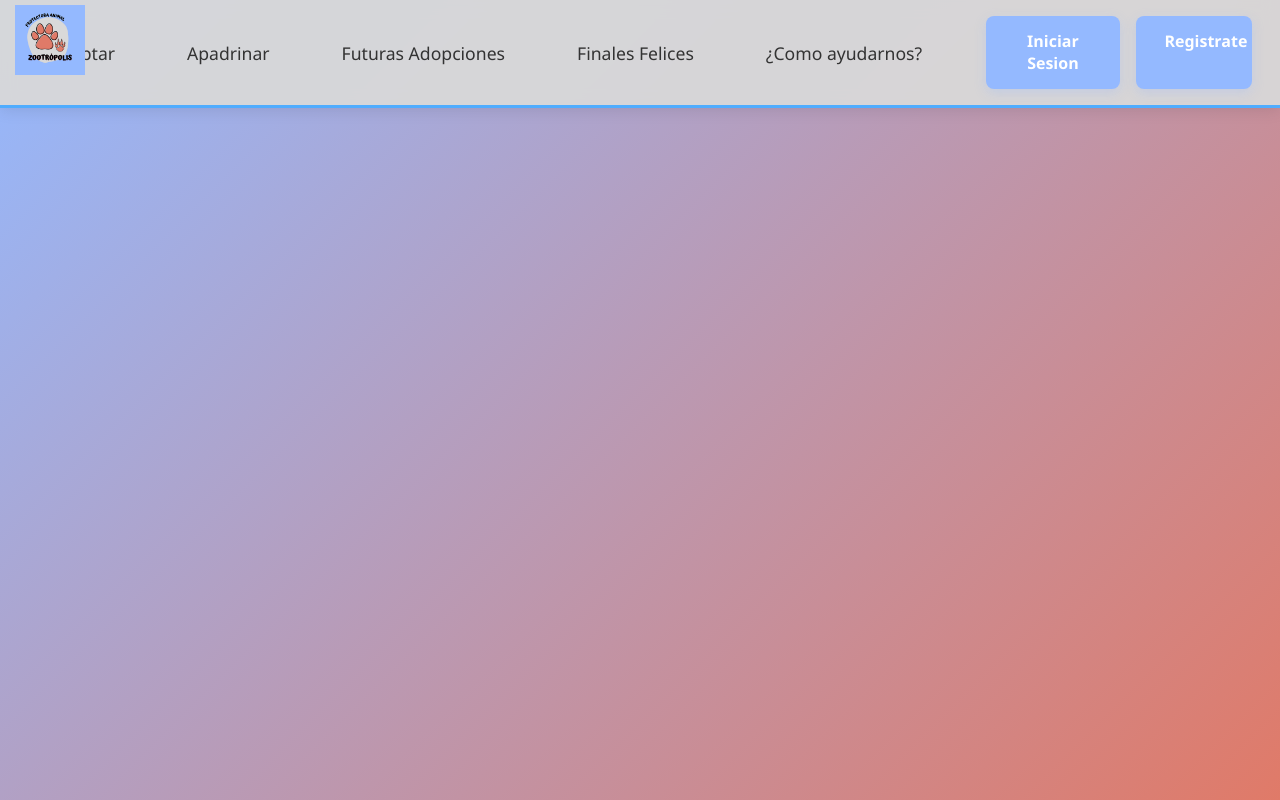
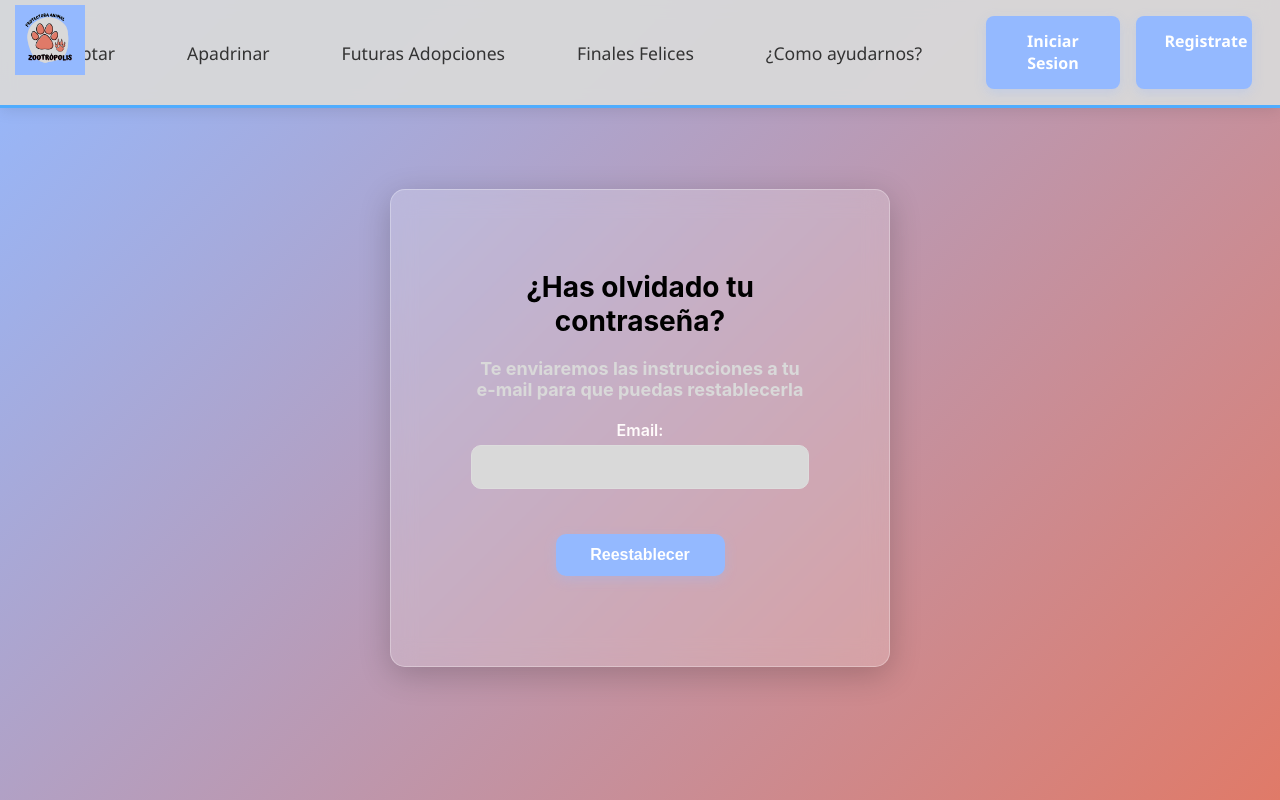
Before and after one commit to rocioph/TFGProyecto, a React (Create React App) app in the folder cliente/: page /recoverPassword in a window 1280 px wide. Built offline with nearby package versions, Linux system fonts and the light colour scheme.

Commit message:
formulario reestablecer contraseña

```diff
--- a/cliente/src/App.js
+++ b/cliente/src/App.js
@@ -3,6 +3,7 @@ import Navbar from './Componentes/navbar/navbar';
 import { Routes, Route } from 'react-router-dom'; // ← Quita BrowserRouter
 import Login from './Componentes/login/login';
 import Registrar from './Componentes/registrar/registrar';
+import RecoverPassword from './Componentes/recoverPassword/recoverPassword';
 
 function App() {
   return (
@@ -12,6 +13,7 @@ function App() {
         <Route path="/" element={<Home />} />
         <Route path="/login" element={<Login />} />
         <Route path="/registro" element={<Registrar />} />
+        <Route path="/recoverPassword" element={<RecoverPassword />} />
         {/* Añade más rutas aquí */}
         {/* Añade más rutas aquí */}
       </Routes>
--- a/cliente/src/Componentes/login/login.jsx
+++ b/cliente/src/Componentes/login/login.jsx
@@ -117,7 +117,7 @@ const Login = () => {
           </div>
 
           <p className="RecoverPassword-link">
-            <a href="/RecoverPassword">¿Has olvidado tu contraseña?</a>
+            <a href="/recoverPassword">¿Has olvidado tu contraseña?</a>
           </p>
 
           <button type="submit" className="btn-login-submit">
--- /dev/null
+++ b/cliente/src/Componentes/recoverPassword/recoverPassword.css
@@ -0,0 +1,146 @@
+/* login.css */
+.recover-container {
+    display: flex;
+    justify-content: center;
+    align-items: center;
+    min-height: 80vh;
+    padding: 20px;
+}
+
+.recover-form {
+    background: rgba(255, 255, 255, 0.2); /* transparente */
+    backdrop-filter: blur(12px);
+    -webkit-backdrop-filter: blur(12px);
+    border-radius: 15px;
+    padding: 80px;
+    width: 100%;
+    max-width: 500px;
+    border: 1px solid rgba(255, 255, 255, 0.3);
+    box-shadow: 0 8px 32px rgba(0, 0, 0, 0.2);
+}
+
+/*
+.login-form:hover {
+    box-shadow: 0 0 25px rgba(82, 43, 43, 0.7),
+                0 0 50px rgba(247, 163, 75, 0.5);
+    transform: scale(1.01);
+}*/
+
+
+.recover-form h1 {
+    text-align: center;
+    margin-bottom: 20px;
+    color: #000000;
+    font-size: 28px;
+    font-weight: 700;
+}
+
+.recover-form h2 {
+    text-align: center;
+    margin-bottom: 20px;
+    color: #D9D9D9;
+    font-size: 18px;
+    font-weight: 700;
+}
+
+.recover-form form {
+    display: flex;
+    flex-direction: column;
+}
+
+.recover-form label {
+    margin-bottom: 5px;
+    font-weight: 600;
+    color: #fffbfb;
+    font-size: 16px;
+}
+
+.recover-form input {
+    padding: 12px;
+    margin-bottom: 15px;
+    border: 1px solid #ddd;
+    border-radius: 10px;
+    font-size: 16px;
+    width: 100%;
+    box-sizing: border-box;
+    background-color: #D9D9D9;
+}
+
+.recover-form input:focus {
+    outline: none;
+    border-color: #4285f4;
+    box-shadow: 0 0 0 2px rgba(66, 133, 244, 0.2);
+}
+
+/* ---------- BOTÓN REGISTRAR ---------- */
+.btn-recover-submit {
+    padding: 12px;
+    width: 50%;
+    margin: 10px auto;
+    display: block;
+    text-align: center;
+
+    background-color: #94b9ff;
+    color: white;
+    border: none;
+    border-radius: 10px;
+    font-size: 16px;
+    font-weight: 600;
+    cursor: pointer;
+
+    position: relative;
+    overflow: hidden; /* para la onda */
+    transition: all 0.3s ease;
+    box-shadow: 0 4px 12px rgba(148, 185, 255, 0.3);
+}
+
+/* efecto de onda */
+.btn-recover-submit::after {
+    content: '';
+    position: absolute;
+    width: 100%;
+    height: 100%;
+    top: 0;
+    left: 0;
+    background: radial-gradient(circle, rgba(255,255,255,0.3) 0%, transparent 70%);
+    transform: scale(0);
+    transition: transform 0.5s ease;
+    border-radius: 50%;
+    pointer-events: none;
+}
+
+.btn-recover-submit:hover::after {
+    transform: scale(2);
+}
+
+/* hover = levita igual que navbar */
+.btn-recover-submit:hover {
+    background-color: #7aa3ff;
+    transform: translateY(-3px) scale(1.05);
+    box-shadow: 0 6px 18px rgba(148, 185, 255, 0.5);
+    animation: pulse 0.3s ease-in-out;
+}
+
+/* animación pulse (igual que navbar) */
+@keyframes pulse {
+    0% { transform: scale(1); }
+    50% { transform: scale(1.05); }
+    100% { transform: scale(1); }
+}
+
+.error {
+  color: red;
+  font-weight: bold;
+  margin-top: 10px;
+}
+
+/* ---------- RESPONSIVE ---------- */
+@media (max-width: 480px) {
+    .register-form {
+        padding: 20px;
+    }
+
+    .register-form h2 {
+        font-size: 20px;
+    }
+}
--- /dev/null
+++ b/cliente/src/Componentes/recoverPassword/recoverPassword.jsx
@@ -0,0 +1,74 @@
+import React, { useState, useRef } from "react";
+import "./recoverPassword.css";
+
+
+const RecoverPassword = () => {
+
+    const [email, setEmail] = useState("");
+
+    const [error, setError] = useState(null);
+
+
+    const handleSubmit = async (e) => {
+
+
+        e.preventDefault();
+
+        try {
+
+            const res = await fetch("http://localhost:5000/api/recoverPassword", {
+                method: "POST",
+                headers: { "Content-Type": "application/json" },
+                body: JSON.stringify({ email }),
+        });
+
+        const data = await res.json();
+
+        if (!res.ok) {
+
+            setError(data.message || "Error al introducir el email para recuperar la contraseña");
+
+        } else {
+
+            setError(null);
+            console.log("Email correcto ✅", data);
+
+            window.location.href = "/";//modificar despues
+
+        }
+    } catch (err) {
+      setError("Error en el servidor");
+    }
+  };
+
+  return (
+    <div className="recover-container">
+      <div className="recover-form">
+        <h1>¿Has olvidado tu contraseña?</h1>
+        <h2>Te enviaremos las instrucciones a tu e-mail para que puedas restablecerla</h2>
+        <form onSubmit={handleSubmit}>
+
+          <label htmlFor="email">Email:</label>
+          <input
+            type="email"
+            id="email"
+            required
+            value={email}
+            maxLength={150}
+            onChange={(e) => setEmail(e.target.value)}
+          />
+          <br />
+
+          <button type="submit" className="btn-recover-submit">
+            Reestablecer
+          </button>
+        </form>
+
+        {error && <p className="error">{error}</p>}
+
+      </div>
+    </div>
+  );
+};
+
+export default RecoverPassword;
--- a/cliente/src/Componentes/registrar/registrar.jsx
+++ b/cliente/src/Componentes/registrar/registrar.jsx
@@ -135,7 +135,7 @@ const Registrar = () => {
           <br />
 
           <p className="RecoverPassword-link">
-            <a href="/RecoverPassword">¿Has olvidado tu contraseña?</a>
+            <a href="/recoverPassword">¿Has olvidado tu contraseña?</a>
           </p>
 
           <button type="submit" className="btn-register-submit">
--- a/package.json
+++ b/package.json
@@ -14,6 +14,7 @@
     "express": "^5.1.0",
     "morgan": "^1.10.1",
     "mysql": "^2.18.1",
+    "nodemailer": "^7.0.7",
     "react-google-recaptcha": "^3.1.0",
     "socket.io": "^4.8.1"
   },
```
Also changed, not shown: 2 other files (tests, documents, lock files or other folders).
